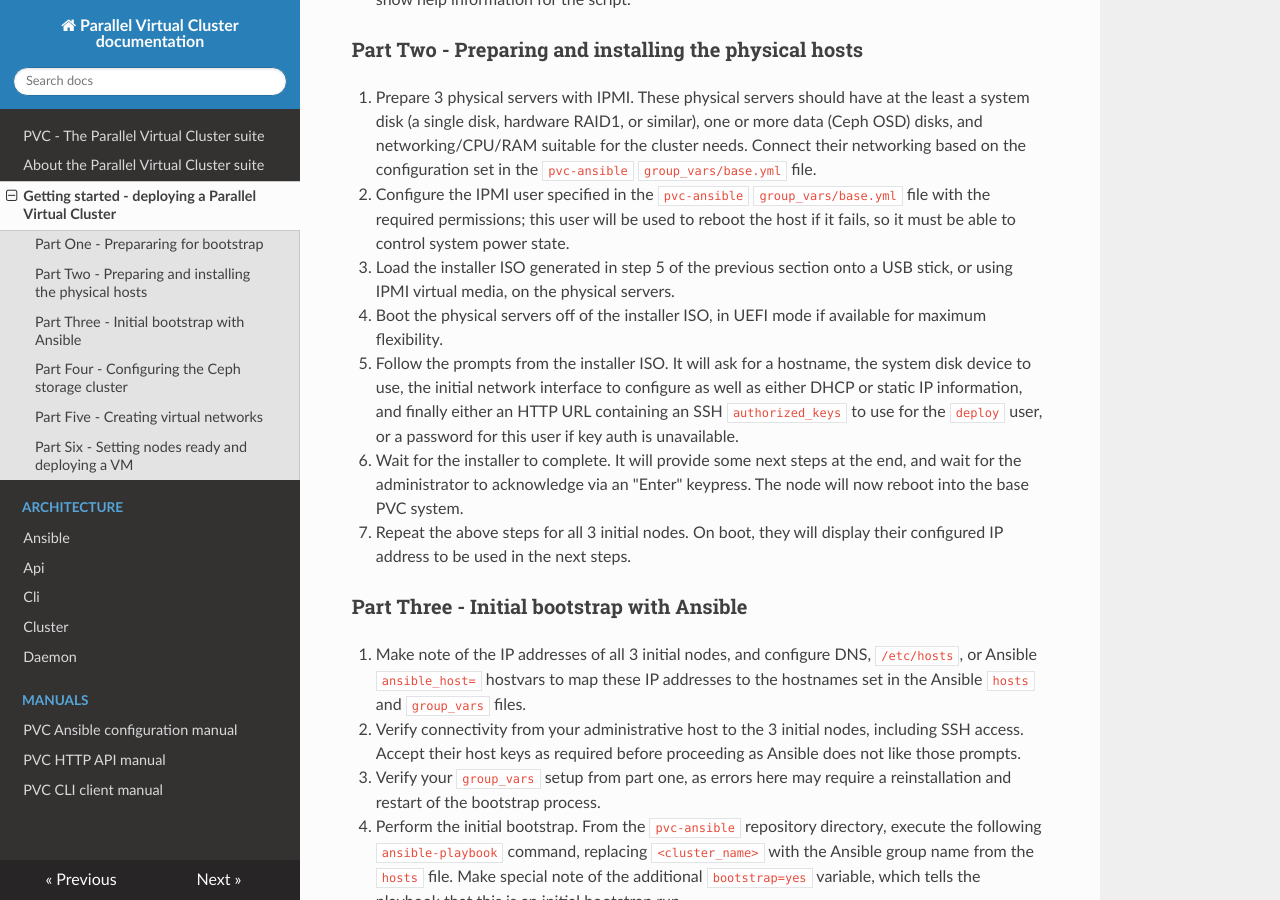
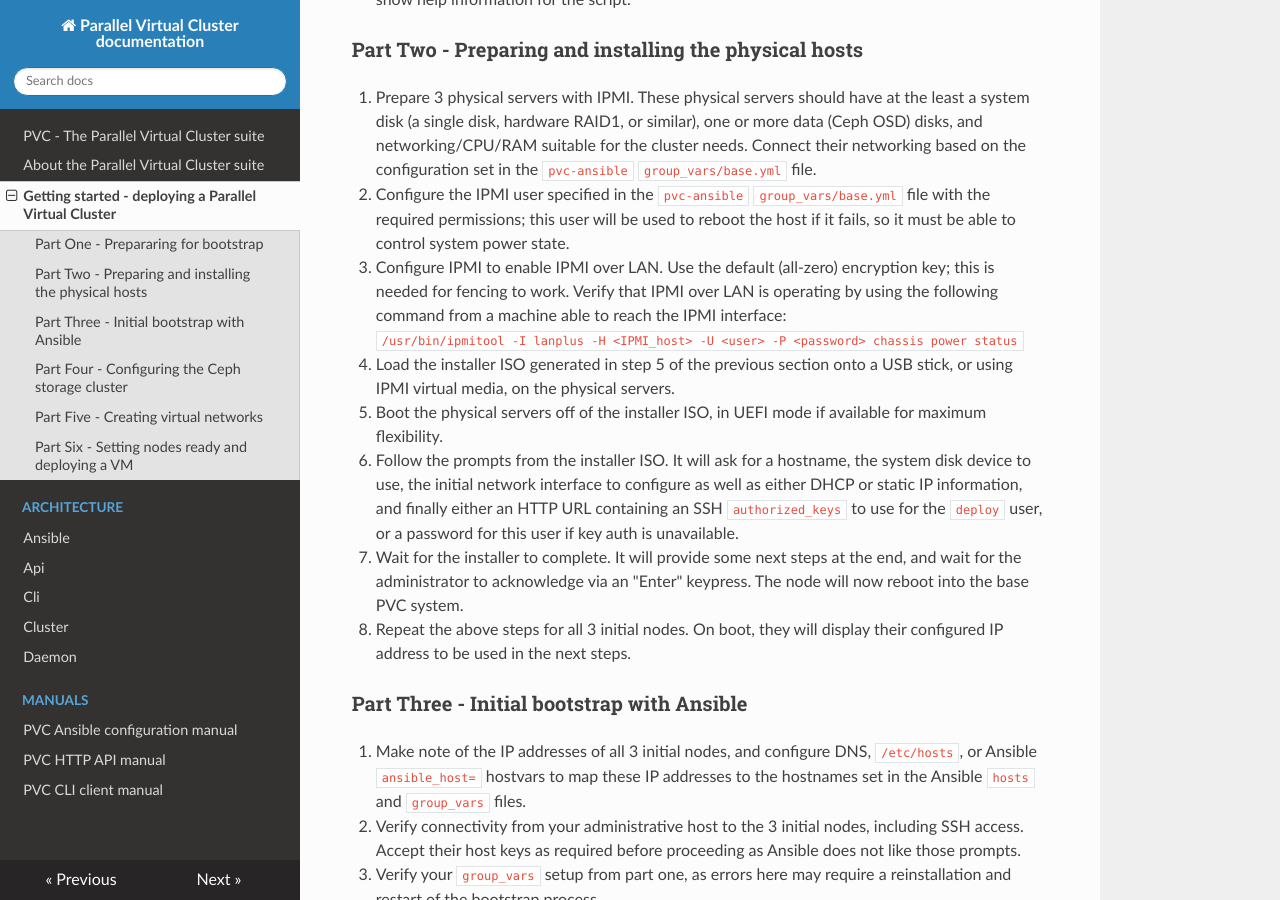
Before and after one commit to parallelvirtualcluster/pvc, an MkDocs documentation site: the page built from docs/installing.md, in a window 1280 px wide and 900 px high, scrolled down 1273 px. Built offline with MkDocs 1.6.1, drawn with Linux system fonts in a browser that asks for light colours; nearby versions of some CDN libraries.

Commit message:
Add mention of setting IPMI over LAN

```diff
--- a/docs/installing.md
+++ b/docs/installing.md
@@ -28,6 +28,9 @@
 0. Prepare 3 physical servers with IPMI. These physical servers should have at the least a system disk (a single disk, hardware RAID1, or similar), one or more data (Ceph OSD) disks, and networking/CPU/RAM suitable for the cluster needs. Connect their networking based on the configuration set in the `pvc-ansible` `group_vars/base.yml` file.
 
 0. Configure the IPMI user specified in the `pvc-ansible` `group_vars/base.yml` file with the required permissions; this user will be used to reboot the host if it fails, so it must be able to control system power state.
+
+0. Configure IPMI to enable IPMI over LAN. Use the default (all-zero) encryption key; this is needed for fencing to work. Verify that IPMI over LAN is operating by using the following command from a machine able to reach the IPMI interface:
+    `/usr/bin/ipmitool -I lanplus -H <IPMI_host> -U <user> -P <password> chassis power status`
 
 0. Load the installer ISO generated in step 5 of the previous section onto a USB stick, or using IPMI virtual media, on the physical servers.
 
```
